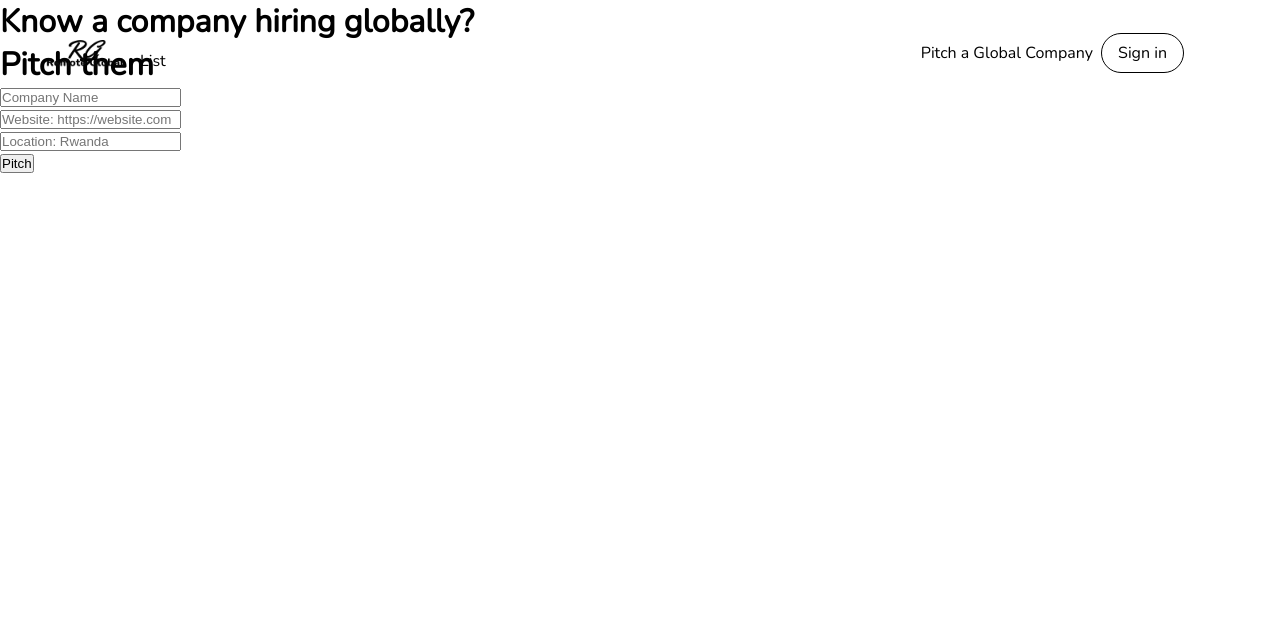
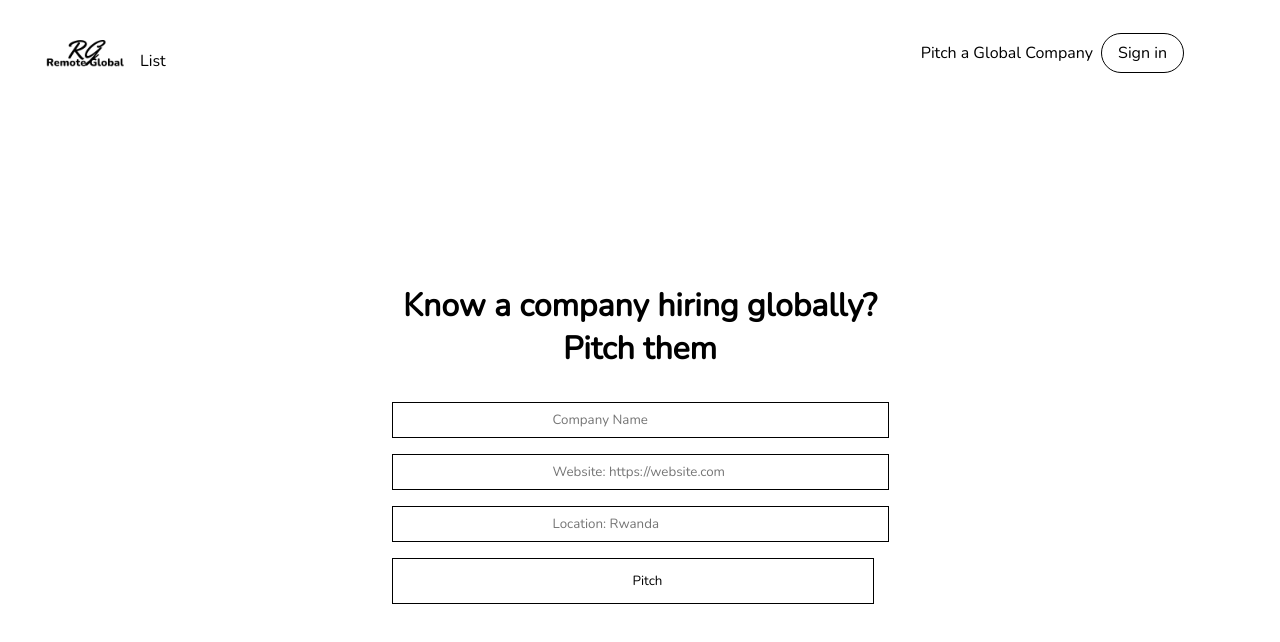
Before and after one commit to blossom-babs/remote-global, a Next.js app: page /pitch in a window 1280 px wide. Shown: the top 642 px of the page. Built offline with nearby package versions, Linux system fonts and the light colour scheme; a web font is replaced by a local one.

Commit message:
update stylesheet

```diff
--- a/src/styles/_about.scss
+++ b/src/styles/_about.scss
@@ -1,3 +1,5 @@
+@use 'globals' as g;
+
 @mixin fluidLayout {
 	width: 90%;
 	margin: 0 auto;
@@ -6,11 +8,6 @@
 }
 
 .about {
-	// display: flex;
-	// justify-content: center;
-	// align-items: center;
-	// flex-direction: column;
-
 	&-main {
 		height: 100vh;
 		text-align: center;
@@ -95,20 +92,9 @@
 			}
 
 			button {
-				padding: 0.8rem 1rem;
-				background: #fff;
-				border: 1px solid #000;
-				cursor: pointer;
-				width: 50%;
-				transition: 1s ease-in-out;
-				font-family: 'Nunito', sans-serif;
-
+				@include g.button(#000, #fff, 0.8rem, 1rem, 50%, #ddd);
 				@media screen and (min-width: 600px) {
 					padding: 0.8rem 2rem;
-				}
-
-				&:hover {
-					background: #ddd;
 				}
 			}
 		}
--- a/src/styles/_globals.scss
+++ b/src/styles/_globals.scss
@@ -1,4 +1,3 @@
-
 @import url('https://fonts.googleapis.com/css2?family=Damion&family=Nunito&family=Satisfy&display=swap');
 
 * {
@@ -13,6 +12,20 @@ body {
 	font-family: 'Nunito', sans-serif;
 }
 
-body{
+body {
 	min-height: 100%;
 }
+
+@mixin button($borderColor, $bg, $px, $py, $width, $hoverbg) {
+	background: $bg;
+	border: 1px solid $borderColor;
+	cursor: pointer;
+	transition: 1s ease-in-out;
+	font-family: 'Nunito', sans-serif;
+	padding: $px $py;
+	width: $width;
+
+	&:hover {
+		background: $hoverbg;
+	}
+}
--- a/src/styles/_nav.scss
+++ b/src/styles/_nav.scss
@@ -37,6 +37,11 @@
 
 			&.scroll{
 				color: #fff;
+			}
+
+			span{
+				padding-left: .5rem;
+				font-size: 2rem;
 			}
 
 		}
--- /dev/null
+++ b/src/styles/_pitch.scss
@@ -0,0 +1,47 @@
+@use 'globals' as g;
+
+.pitch {
+	display: flex;
+	justify-content: center;
+	height: 100vh;
+	align-items: center;
+	width: 90%;
+	margin: 0 auto;
+  padding-top: 120px;
+
+	&-wrapper {
+		h1 {
+			text-align: center;
+		}
+	}
+
+	&-form {
+		display: flex;
+		justify-content: center;
+		align-items: center;
+    flex-direction: column;
+		form {
+			padding: 2rem 0;
+			display: grid;
+			gap: 1rem;
+
+			input {
+				padding: 0.5rem 1rem;
+				font-family: 'Nunito', sans-serif;
+				border: 1px solid #000;
+
+				@media screen and (min-width: 600px) {
+					padding: 0.5rem 10rem;
+				}
+			}
+
+			button {
+				@include g.button(#000, #fff, 0.8rem, 6rem, 0, #ddd);
+
+				@media screen and (min-width: 600px) {
+					padding: 0.8rem 15rem;
+				}
+			}
+		}
+	}
+}
--- a/src/styles/index.scss
+++ b/src/styles/index.scss
@@ -2,3 +2,4 @@
 @use './nav';
 @use './about';
 @use './companies';
+@use './pitch';
```
Lines whose indentation alone changed are shown as unchanged.
